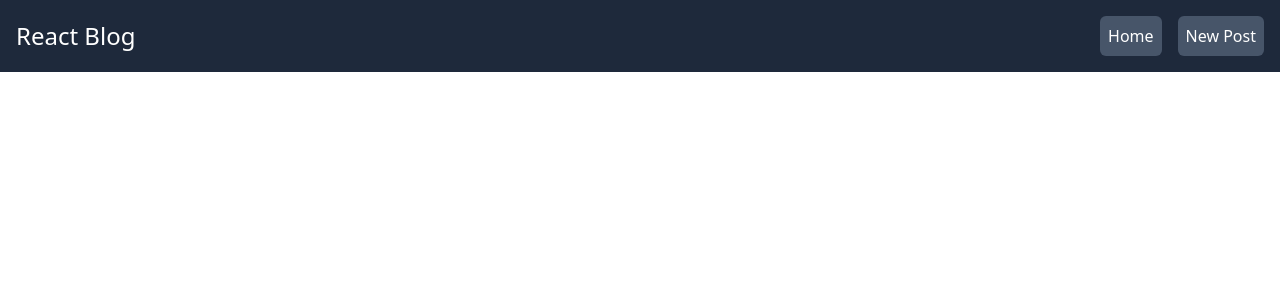
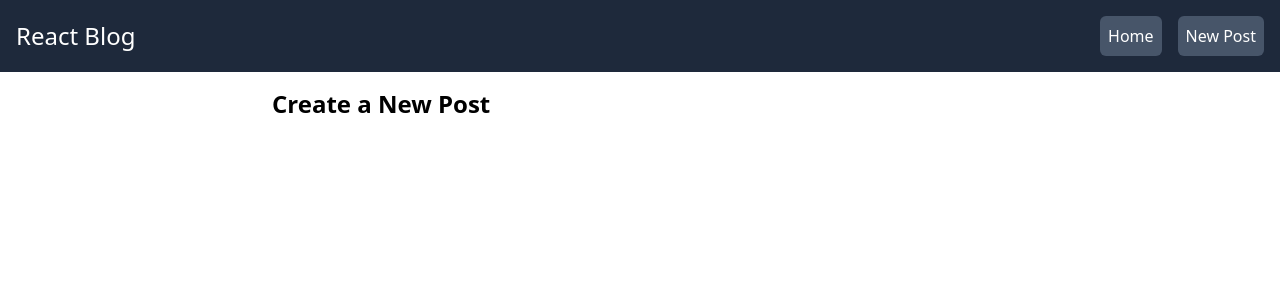
Before and after one commit to SamOwens/react-sandbox, a React (Create React App) app in the folder blog/: page /create in a window 1280 px wide. Shown: the top 300 px of the page. Built offline with nearby package versions, Linux system fonts and the light colour scheme.

Commit message:
Tutorial #23 - Exact Match Routes
https://www.youtube.com/watch?v=EmUa_tcSM-k

```diff
--- a/blog/src/App.js
+++ b/blog/src/App.js
@@ -1,5 +1,6 @@
 import Header from './components/Header';
 import Home from './components/Home';
+import Create from './components/Create';
 import { BrowserRouter as Router, Route, Switch } from 'react-router-dom';
 
 function App() {
@@ -11,9 +12,15 @@ function App() {
           <Switch>
             <Route
               exact
-              path="/hello"
+              path="/"
             >
-              <Home></Home>
+              <Home />
+            </Route>
+            <Route
+              exact
+              path="/create"
+            >
+              <Create />
             </Route>
           </Switch>
         </div>
--- /dev/null
+++ b/blog/src/components/Create.js
@@ -0,0 +1,9 @@
+const Create = () => {
+  return (
+    <div className="create max-w-3xl m-auto p-4">
+      <h2 className="text-2xl font-semibold mb-4">Create a New Post</h2>
+    </div>
+  );
+};
+
+export default Create;
```
